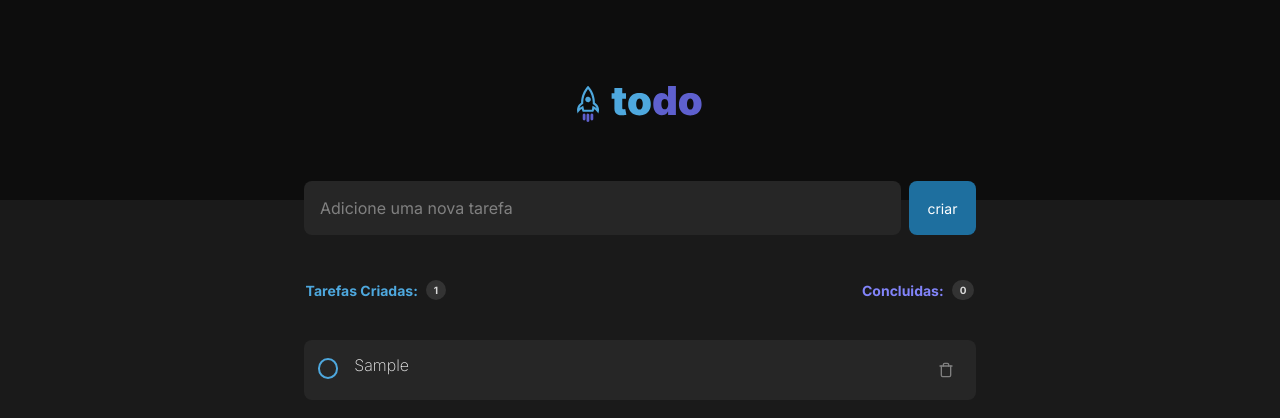
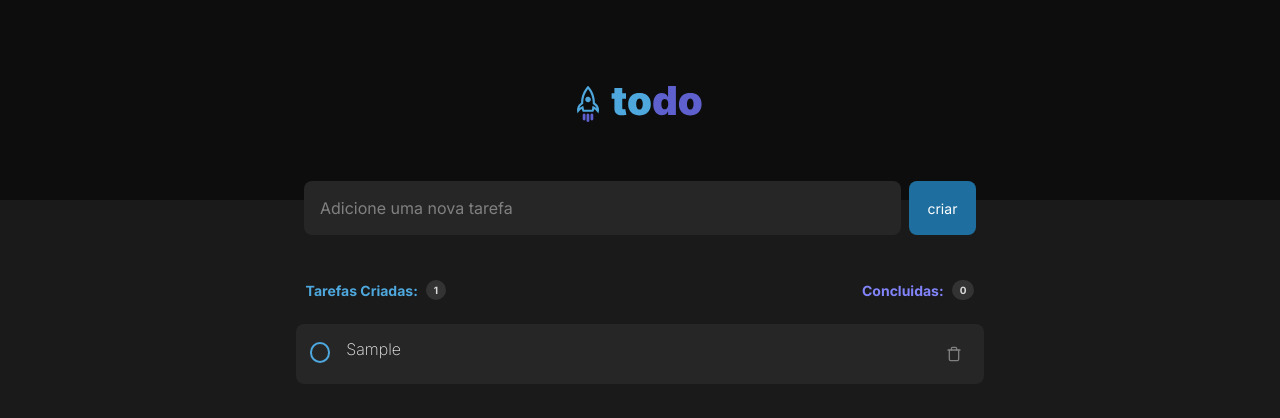
Before and after one commit to juniorjuarez/ToDo-List, a React (Vite) app: page / in a window 1280 px wide. Both pictures are taken after typing "Sample" into the empty fields and a click on the button "criar". Shown: the top 418 px of the page. Built offline with nearby package versions, Linux system fonts and the light colour scheme.

Commit message:
Update Task.module.css

```diff
--- a/src/components/Task.module.css
+++ b/src/components/Task.module.css
@@ -5,7 +5,7 @@
   width: 100%;
   max-width: 736px;
   margin: 0 auto;
-  padding: 1rem;
+  padding: 0 0.5rem 0.5rem 0.5rem;
 }
 .taskItem {
   display: flex;
```
